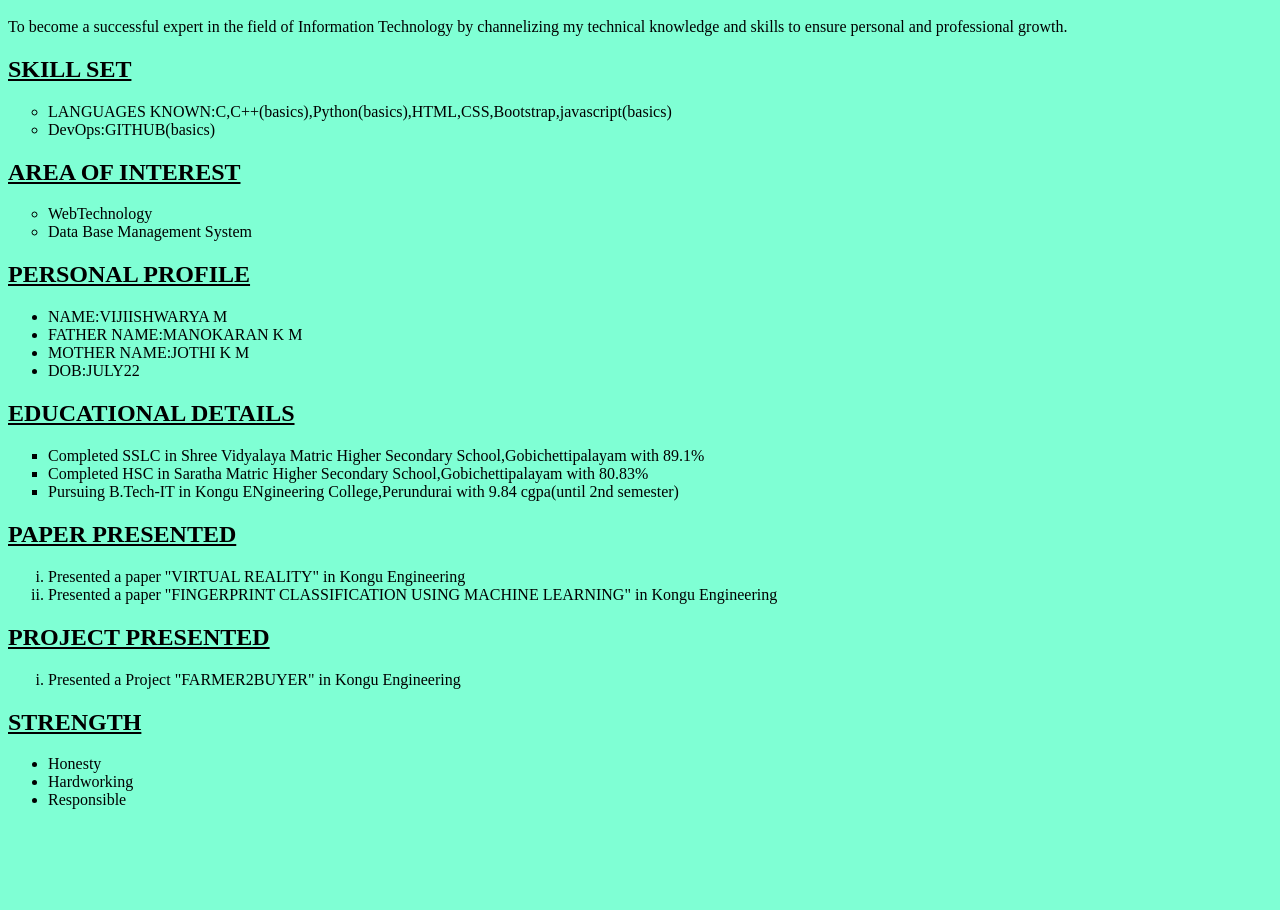
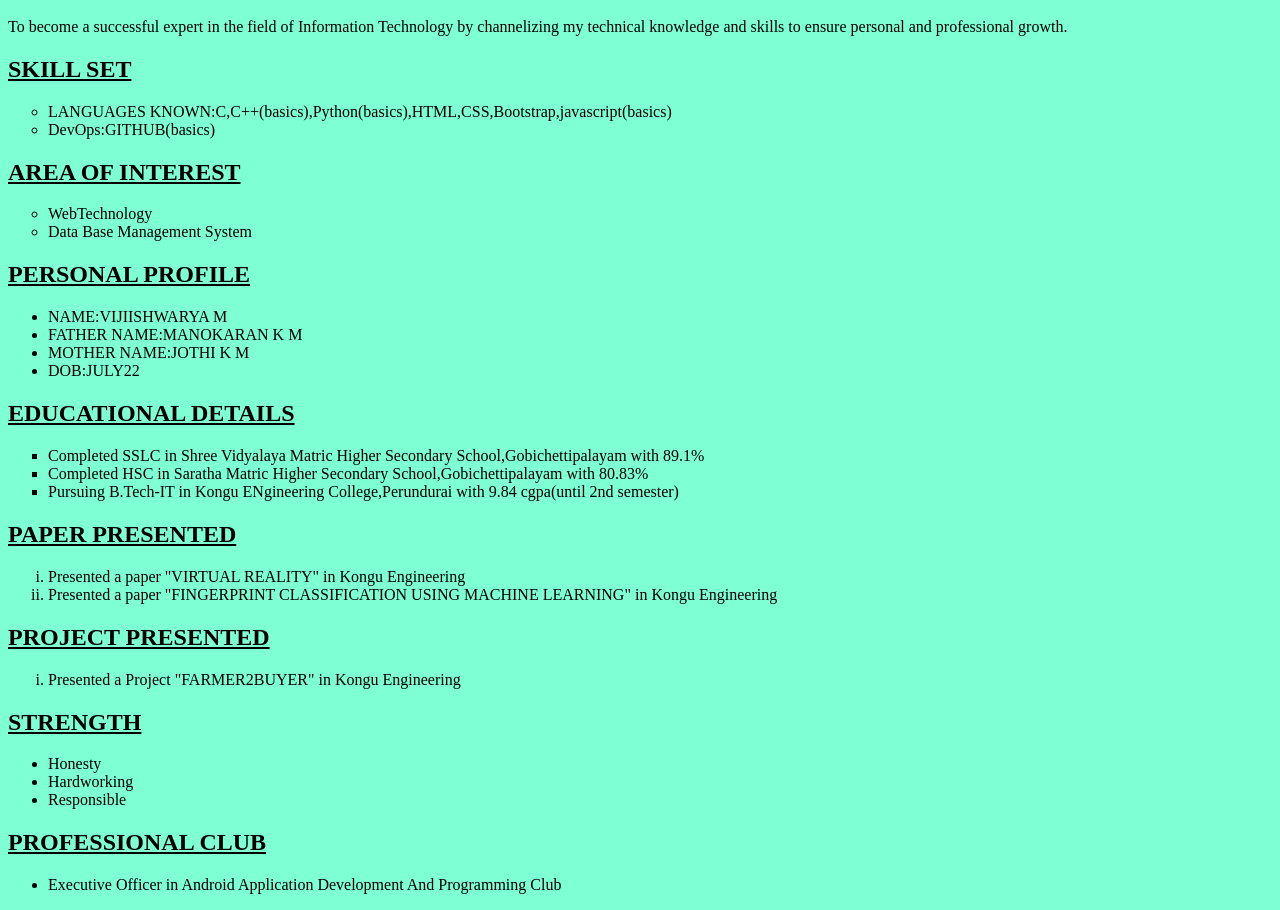
Before and after one commit to Ishwarya31/resume, a plain HTML site: page index.html in a window 1280 px wide. Shown: the part 109-1019 px from the top of the page. Before the commit the page ends 934 px from the top, so only its background shows below. Drawn offline with Linux system fonts and the light colour scheme.

Commit message:
Update index.html

```diff
--- a/index.html
+++ b/index.html
@@ -47,5 +47,8 @@
          <li>Hardworking</li>
          <li>Responsible</li>
      </ul>
+    <h2 style="text-decoration:underline;"><strong>PROFESSIONAL CLUB</strong></h2>
+    <ul type="disc"><li>Executive Officer in Android Application Development And Programming Club</li>
+    </ul>
 </body>
 </html>
```
